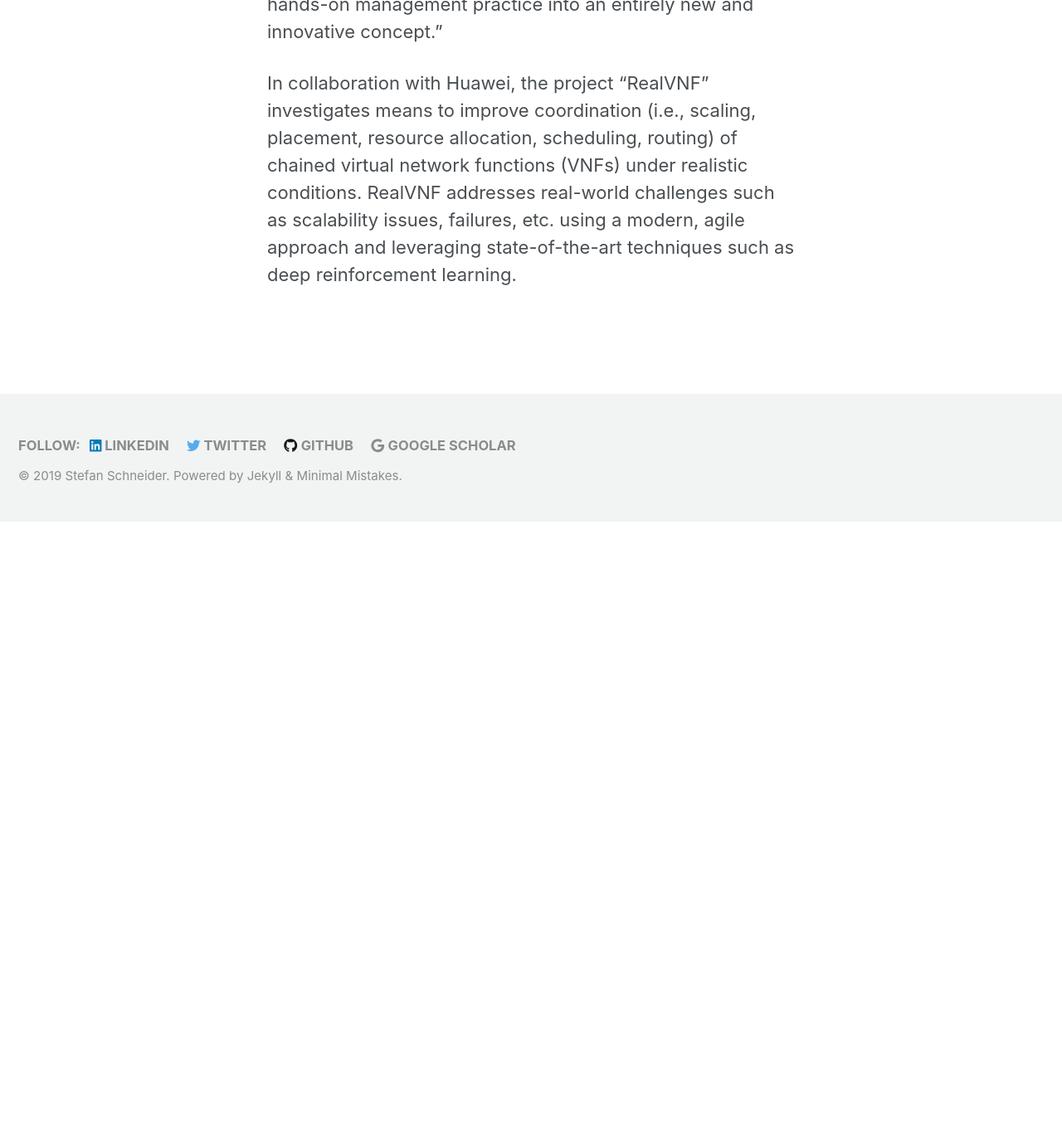
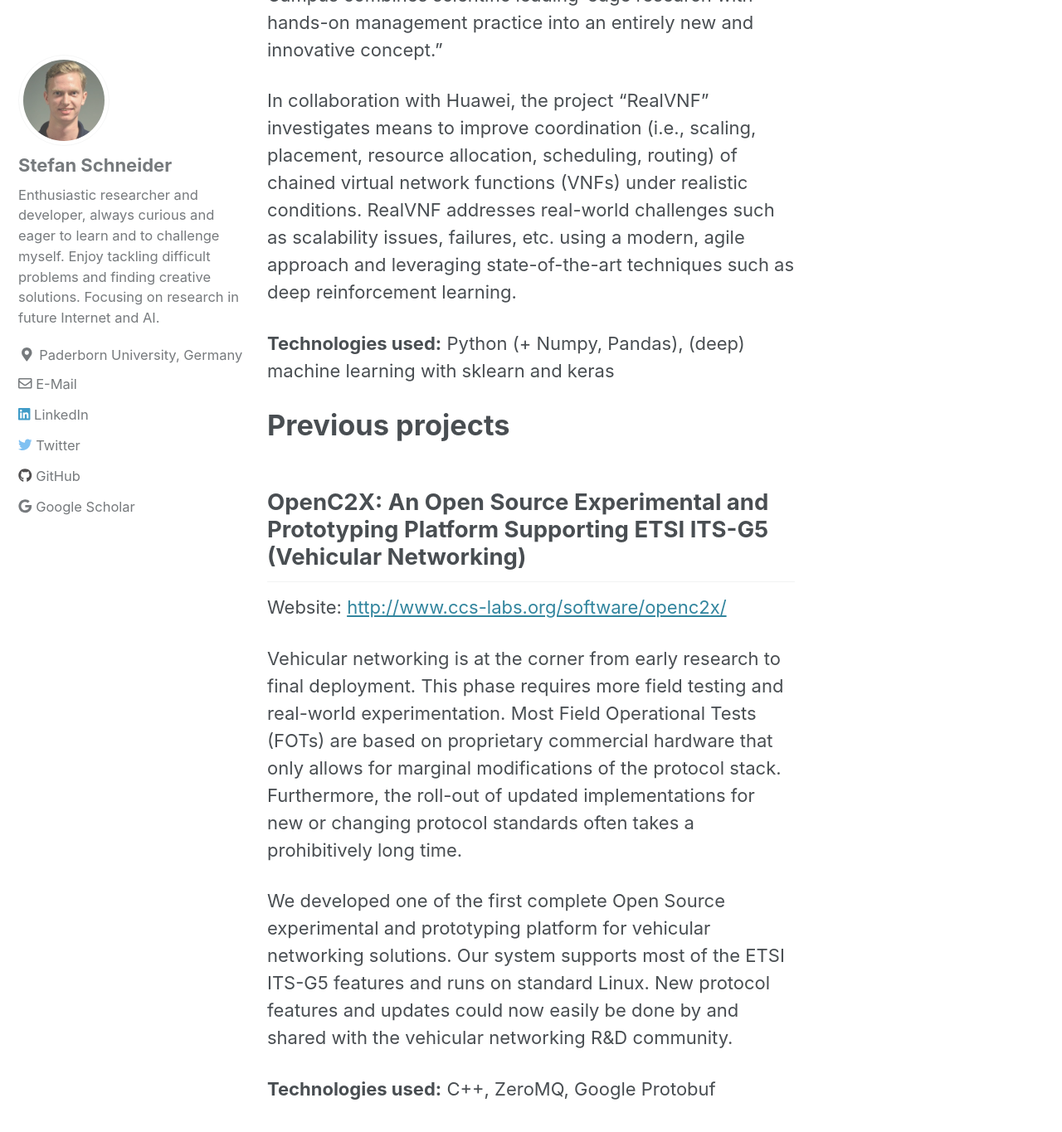
Before and after one commit to stefanbschneider/stefanbschneider.github.io, a Jekyll site: the page built from _pages/projects.md, in a window 1280 px wide and 1400 px high, scrolled down 1591 px. Shown: the top 1365 px of the window at 83% size. Built offline with Jekyll 4.4.1, drawn with Linux system fonts in a browser that asks for light colours; cached includes are drawn as plain includes; nearby versions of some CDN libraries; before the commit the page ends 2221 px from its top, so only the background shows below that; some of the changed text lies outside the part shown.

Commit message:
added openc2x as previous project

```diff
--- a/_pages/projects.md
+++ b/_pages/projects.md
@@ -6,16 +6,32 @@ author_profile: true
 comments: false
 ---
 
-# 5GTANGO: 5G Development and validation platform for global industry-specific network services and apps
+# Ongoing projects
+
+## 5GTANGO: 5G Development and validation platform for global industry-specific network services and apps
 
 [5GTANGO](https://5gtango.eu/) is a European H2020 project focusing on flexible programmability of 5G networks by offering an NFV SDK for development support, a verification and validation platform, and a service platform for deployment. The project outcomes are demonstrated using three vertical pilots (smart manufacturing, immersive media, real-time communication).
 
 In 5GTANGO, I work on evolving the SDK by developing new tools like the service [descriptor generator](https://github.com/sonata-nfv/tng-sdk-descriptorgen) as well as refactoring and extending existing ones like the [project management tool](https://github.com/sonata-nfv/tng-sdk-project), which support service developers in quickly creating suitable descriptors that are required for deployment. I also help designing and developing the [smart manufacturing pilot](https://github.com/sonata-nfv/tng-industrial-pilot) use cases and corresponding network functions.
 
-My work in 5GTANGO involves (among others) the following technologies and languages: Python, JavaScript, OpenAPI/Swagger, Docker, Kubernetes, YAML/JSON schemas.
+**Technologies used**: Python (+ Flask and Flask extensions), Docker, Kubernetes, JavaScript, Travis/Jenkins, Ansible, Angular, Jupyter notebooks, JSON/YAML schema
 
-# RealVNF: Improved coordination of chained VNFs under realistic conditions (Software Campus)
+## RealVNF: Improved coordination of chained VNFs under realistic conditions (Software Campus)
 
  "[Software Campus](https://www.softwarecampus.de/en/) trains and professionally develops tomorrow's senior IT executives while opening up excellent career prospects to young IT experts in Germany. Software Campus combines scientific leading-edge research with hands-on management practice into an entirely new and innovative concept."
 
 In collaboration with Huawei, the project "RealVNF" investigates means to improve coordination (i.e., scaling, placement, resource allocation, scheduling, routing) of chained virtual network functions (VNFs) under realistic conditions. RealVNF addresses real-world challenges such as scalability issues, failures, etc. using a modern, agile approach and leveraging state-of-the-art techniques such as deep reinforcement learning.
+
+**Technologies used:** Python (+ Numpy, Pandas),  (deep) machine learning with sklearn and keras
+
+# Previous projects
+
+## OpenC2X: An Open Source Experimental and Prototyping Platform Supporting ETSI ITS-G5 (Vehicular Networking)
+
+Website: [http://www.ccs-labs.org/software/openc2x/](http://www.ccs-labs.org/software/openc2x/)
+
+Vehicular networking is at the corner from early research to final  deployment. This phase requires more field testing and real-world  experimentation. Most Field Operational Tests (FOTs) are based on  proprietary commercial hardware that only allows for marginal  modifications of the protocol stack. Furthermore, the roll-out of  updated implementations for new or changing protocol standards often  takes a prohibitively long time.
+
+We developed one of the first  complete Open Source experimental and prototyping platform for vehicular  networking solutions. Our system supports most of the ETSI ITS-G5  features and runs on standard Linux. New protocol features and updates  could now easily be done by and shared with the vehicular networking  R&D community.
+
+**Technologies used:** C++, ZeroMQ, Google Protobuf
```
